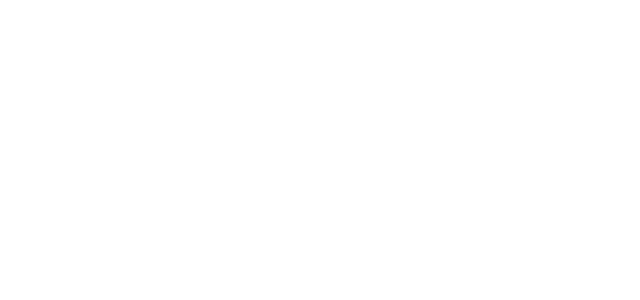
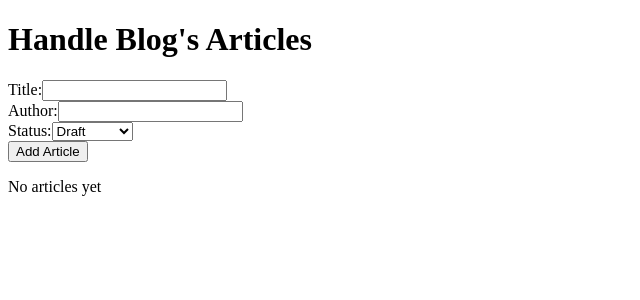
Before and after one commit to Andre050101/react-form, a React (Vite) app in the folder react form/: page / in a window 1280 px wide. Shown: the top 300 px of the page, without its empty margins (0-640 px from the left). Built offline with nearby package versions, Linux system fonts and the light colour scheme.

Commit message:
Structure done, working on style

```diff
--- a/react form/src/App.jsx
+++ b/react form/src/App.jsx
@@ -1,9 +1,27 @@
-import { useState } from 'react'
-import reactLogo from './assets/react.svg'
-import viteLogo from '/vite.svg'
+import React, { useState } from 'react';
+import Form from './components/Form';
+import ArticleList from './components/ArticleList';
 
 function App() {
+  const [articles, setArticles] = useState([]);
 
+  //AddArticle
+  const addArticle = (article) => {
+    setArticles([...articles, article]);
+  };
+
+  //RemoveArticle
+  const removeArticle = (id) => {
+    setArticles(articles.filter((article) => article.id !== id));
+  };
+
+  return (
+    <div>
+      <h1>Handle Blog's Articles</h1>
+      <Form onAddArticle={addArticle} />
+      <ArticleList articles={articles} onRemoveArticle={removeArticle} />
+    </div>
+  );
 }
 
 export default App
```
